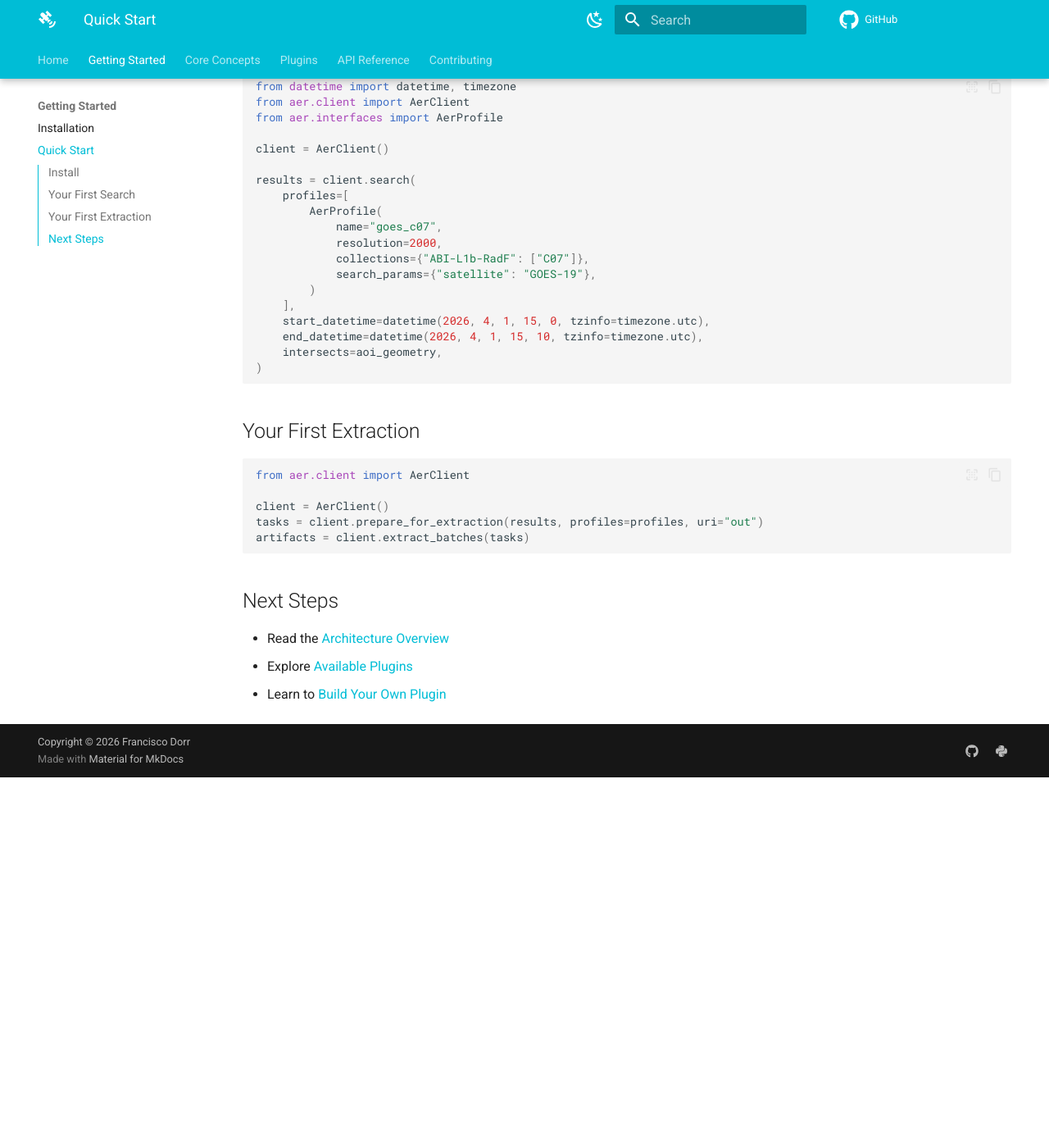
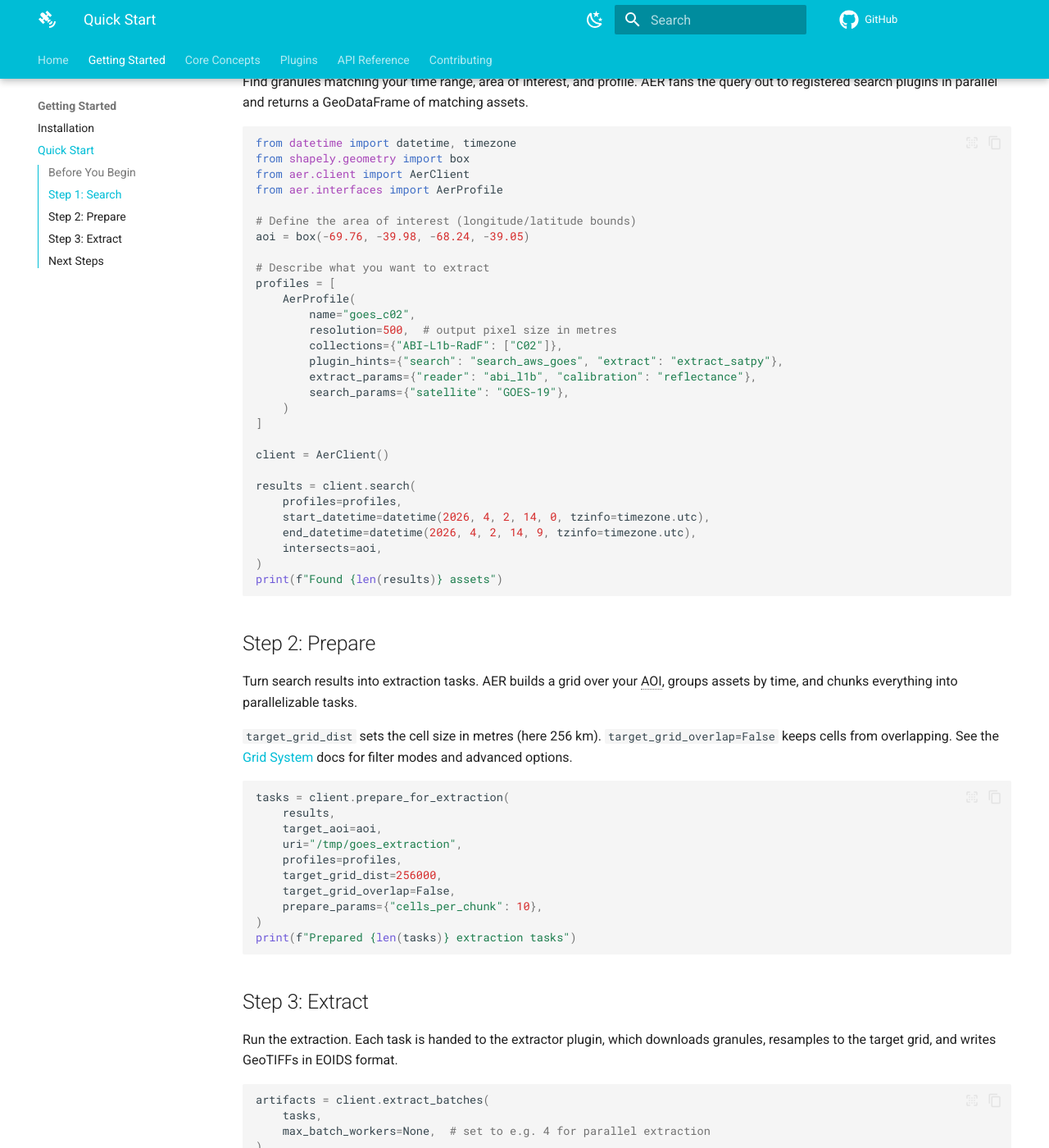
Before and after one commit to frandorr/aereo, an MkDocs documentation site: the page built from docs/quickstart.md, in a window 1280 px wide and 1400 px high, scrolled down 470 px. Shown: the whole window at 82% size. Built offline with MkDocs 1.6.1 and Material for MkDocs 9.7.7, drawn with Linux system fonts in a browser that asks for light colours; comment, search, counter and statistics services are not loaded; the version menu is left out; before the commit the page ends 1418 px from its top, so only the background shows below that; some of the changed text lies outside the part shown.

Commit message:
docs: rewrite quickstart.md as step-by-step narrative (Task 4.1)

````diff
--- a/docs/quickstart.md
+++ b/docs/quickstart.md
@@ -2,56 +2,88 @@
 
 Get from zero to your first extracted satellite image in under 5 minutes.
 
-## Install
+## Before You Begin
 
-=== "pip"
+Install AER and the GOES plugins:
 
-    ```bash
-    pip install aer-eo
-    ```
+```bash
+pip install aer-eo aer-search-aws-goes aer-extract-satpy
+```
 
-=== "uv"
+## Step 1: Search
 
-    ```bash
-    uv add aer-eo
-    ```
-
-## Your First Search
+Find granules matching your time range, area of interest, and profile.
+AER fans the query out to registered search plugins in parallel and returns a GeoDataFrame of matching assets.
 
 ```python
 from datetime import datetime, timezone
+from shapely.geometry import box
 from aer.client import AerClient
 from aer.interfaces import AerProfile
+
+# Define the area of interest (longitude/latitude bounds)
+aoi = box(-69.76, -39.98, -68.24, -39.05)
+
+# Describe what you want to extract
+profiles = [
+    AerProfile(
+        name="goes_c02",
+        resolution=500,  # output pixel size in metres
+        collections={"ABI-L1b-RadF": ["C02"]},
+        plugin_hints={"search": "search_aws_goes", "extract": "extract_satpy"},
+        extract_params={"reader": "abi_l1b", "calibration": "reflectance"},
+        search_params={"satellite": "GOES-19"},
+    )
+]
 
 client = AerClient()
 
 results = client.search(
-    profiles=[
-        AerProfile(
-            name="goes_c07",
-            resolution=2000,
-            collections={"ABI-L1b-RadF": ["C07"]},
-            search_params={"satellite": "GOES-19"},
-        )
-    ],
-    start_datetime=datetime(2026, 4, 1, 15, 0, tzinfo=timezone.utc),
-    end_datetime=datetime(2026, 4, 1, 15, 10, tzinfo=timezone.utc),
-    intersects=aoi_geometry,
+    profiles=profiles,
+    start_datetime=datetime(2026, 4, 2, 14, 0, tzinfo=timezone.utc),
+    end_datetime=datetime(2026, 4, 2, 14, 9, tzinfo=timezone.utc),
+    intersects=aoi,
 )
+print(f"Found {len(results)} assets")
 ```
 
-## Your First Extraction
+## Step 2: Prepare
+
+Turn search results into extraction tasks. AER builds a grid over your AOI, groups assets by time, and chunks everything into parallelizable tasks.
+
+`target_grid_dist` sets the cell size in metres (here 256 km).
+`target_grid_overlap=False` keeps cells from overlapping.
+See the [Grid System](grid.md) docs for filter modes and advanced options.
 
 ```python
-from aer.client import AerClient
+tasks = client.prepare_for_extraction(
+    results,
+    target_aoi=aoi,
+    uri="/tmp/goes_extraction",
+    profiles=profiles,
+    target_grid_dist=256000,
+    target_grid_overlap=False,
+    prepare_params={"cells_per_chunk": 10},
+)
+print(f"Prepared {len(tasks)} extraction tasks")
+```
 
-client = AerClient()
-tasks = client.prepare_for_extraction(results, profiles=profiles, uri="out")
-artifacts = client.extract_batches(tasks)
+## Step 3: Extract
+
+Run the extraction. Each task is handed to the extractor plugin, which downloads granules, resamples to the target grid, and writes GeoTIFFs in EOIDS format.
+
+```python
+artifacts = client.extract_batches(
+    tasks,
+    max_batch_workers=None,  # set to e.g. 4 for parallel extraction
+)
+print(f"Extracted {len(artifacts)} artifacts")
 ```
+
+The returned `artifacts` GeoDataFrame contains one row per extracted tile with columns such as `uri`, `geometry`, `grid_cell`, and `collection`.
 
 ## Next Steps
 
-- Read the [Architecture Overview](pipeline-architecture.md)
-- Explore [Available Plugins](plugins.md)
-- Learn to [Build Your Own Plugin](build-your-own-plugin.md)
+- Learn the full API in [Running the Pipeline](pipeline.md)
+- Understand grid options in [Grid System](grid.md)
+- Explore more sensors in [Using Plugins](using-plugins.md) and [Plugins](plugins.md)
````
Also changed, not shown: PRD.md (+11 -1 lines), docs/pipeline.md (added, +5 -0 lines), docs/using-plugins.md (added, +5 -0 lines), progress.txt (+9 -0 lines).
